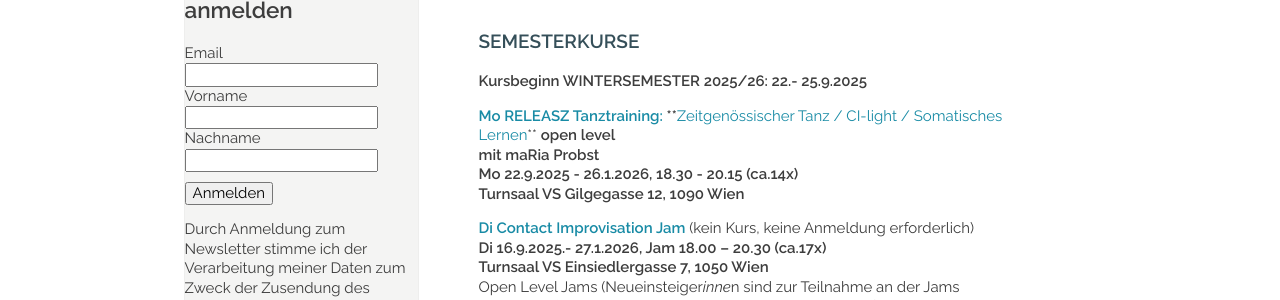
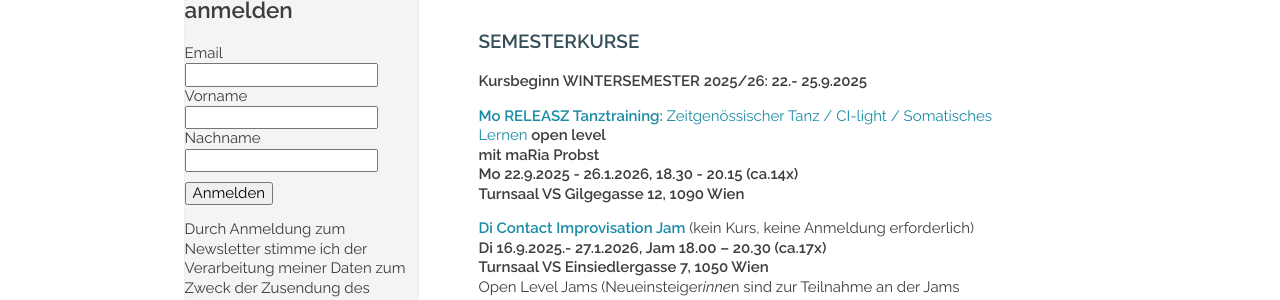
Before and after one commit to manulari/rollingpointat, a Jekyll site: the page built from _pages_de/index.md, in a window 1280 px wide. Shown: the part 1094-1394 px from the top of the page. Built offline with Jekyll 4.4.1, drawn with Linux system fonts in a browser that asks for light colours; comment, search, counter and statistics services are not loaded.

```diff
--- a/_pages_de/index.md
+++ b/_pages_de/index.md
@@ -22,7 +22,7 @@ Fotocredit: https://johannes-stolba.net/photography/
 
 **Kursbeginn WINTERSEMESTER 2025/26: 22.- 25.9.2025**
 
-**[Mo RELEASZ Tanztraining: ](/releasze)\*\***[Zeitgenössischer Tanz / CI-light / Somatisches Lernen](/releasze)\*\* **open level**\
+**[Mo RELEASZ Tanztraining: ](/releasze)**[Zeitgenössischer Tanz / CI-light / Somatisches Lernen](/releasze) **open level**\
 **mit maRia Probst**\
 **Mo 22.9.2025 - 26.1.2026, 18.30 - 20.15 (ca.14x)**\
 **Turnsaal VS Gilgegasse 12, 1090 Wien**
```
